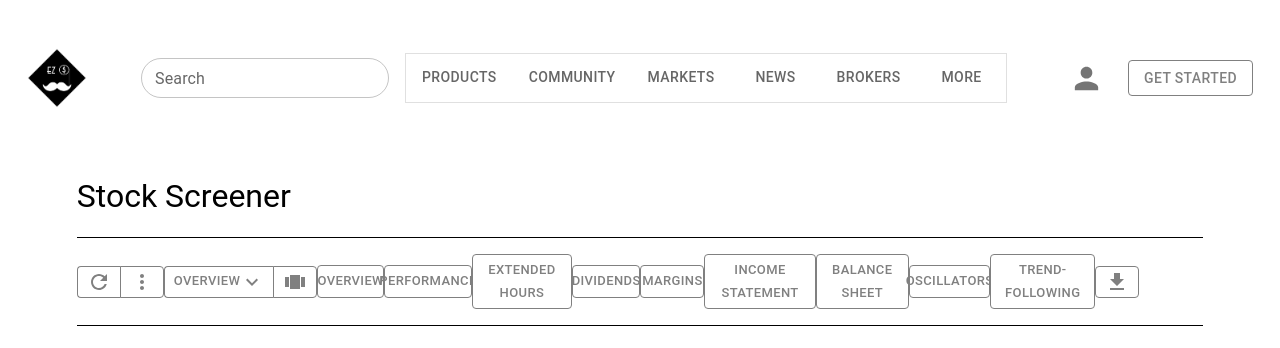
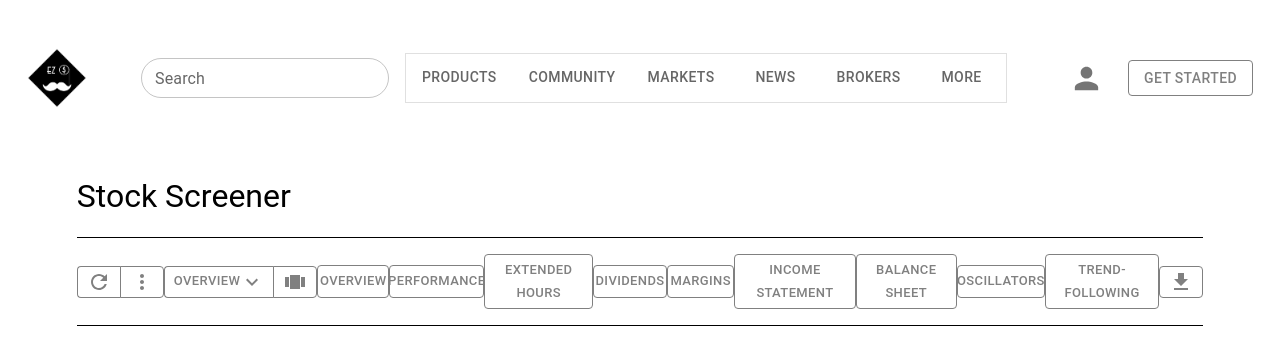
Before and after one commit to CSDS-395-Fall-23-Group-14/csds395-f23-14, a React (Create React App) app: page / in a window 1280 px wide. Shown: the top 348 px of the page. Built offline with nearby package versions, Linux system fonts and the light colour scheme.

Commit message:
small fix

```diff
--- a/src/components/stock-screener/stock-screener.js
+++ b/src/components/stock-screener/stock-screener.js
@@ -35,7 +35,6 @@ export default function Stock_screener() {
                 <ButtonGroup size="small" variant="outlined">
                     <Button sx={{borderColor: 'gray', color: "gray", '&:hover': {borderColor: "gray"}}}><DownloadIcon/></Button>
                 </ButtonGroup>
-                <Button size="small"></Button>
             </div>
             <Box sx={{borderBottom: 1, width: "100%", margin: "1rem 0"}}/>
         </div>
```
